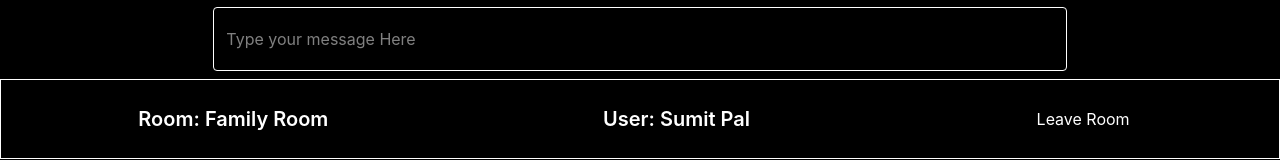
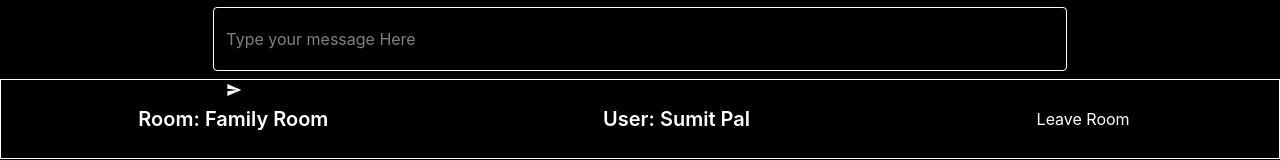
Before and after one commit to programmerdevOp/chat-application-frontend, a React (Vite) app: page / in a window 1280 px wide. Shown: the part 721-881 px from the top of the page. Built offline with nearby package versions, Linux system fonts and the light colour scheme.

Commit message:
adding more code

```diff
--- a/package.json
+++ b/package.json
@@ -15,6 +15,7 @@
     "react": "^19.2.4",
     "react-dom": "^19.2.4",
     "react-hot-toast": "^2.6.0",
+    "react-icons": "^5.6.0",
     "react-router-dom": "^7.13.2",
     "sockjs-client": "^1.6.1",
     "tailwindcss": "^4.2.2"
--- a/src/components/ChatPage.jsx
+++ b/src/components/ChatPage.jsx
@@ -1,3 +1,4 @@
+import { MdSend } from "react-icons/md";
 
 
 const ChatPage = () => {
@@ -28,7 +29,11 @@ const ChatPage = () => {
             {/* input message container */}
             <div className="fixed bottom-2 w-full h-16" >
                 <div className="h-full rounded border w-2/3 mx-auto dark:bg-gray-700">
-                    <input type="text" placeholder="Type your message Here" className="dark:border-gray-700    rounded w-full px-3 py-2 dark:bg-gray-900 h-full"></input>
+                    <input type="text" placeholder="Type your message Here" className="dark:border-gray-700    rounded px-3 py-2 dark:bg-gray-900 h-full"></input>
+
+                    <button className="dark:bg-green-600 h-10 w-10 flex justify-center items-center px-3 py-2 rounded-full">
+                        <MdSend/>
+                    </button>
                 </div>
             </div>
         </div>
```
Also changed, not shown: 1 other file (tests, documents, lock files or other folders).
